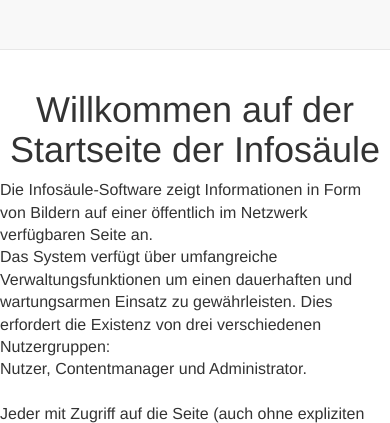
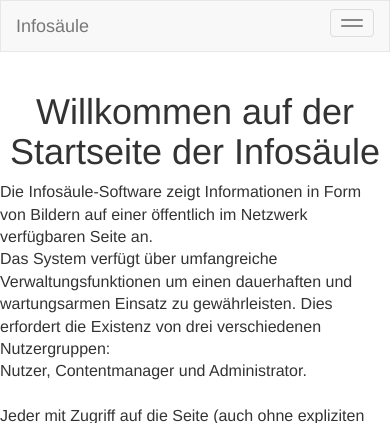
Before and after one commit to WI13-project/infosaeule, a PHP site: page / in a window 390 px wide; the page is wider, and only the part inside the window is pictured. Shown: the top 423 px of that part. Run offline with PHP 8.4, Linux system fonts and the light colour scheme; the visitor is signed in with stand-in values (Sample User, id 1).

Commit message:
Responsiven Header eingebaut. Fixes #32. Fixes #39.

```diff
--- a/css/nav.css
+++ b/css/nav.css
@@ -21,6 +21,8 @@ a.nav-item:hover{
 	font-weight: bold;
 	color: white;
 }
+/*
 body {
 	padding-top: 70px;
 }
+*/
--- a/header.php
+++ b/header.php
@@ -3,49 +3,65 @@
 <html xmlns="http://www.w3.org/1999/xhtml" xml:lang="de" lang="de">
  <head>
   <title>Infos&auml;ule</title>
+
   	<script language="JavaScript" type="text/javascript" src="js/header.js" ></script>
+
+  	<link href="css/nav.css" rel="stylesheet">
+
+  	<meta charset="utf-8">
+    <meta http-equiv="X-UA-Compatible" content="IE=edge">
+    <meta name="viewport" content="width=device-width, initial-scale=1">
+    <title>Infosäule</title>
+
+    <!-- Bootstrap -->
     <link href="css/bootstrap.min.css" rel="stylesheet">
-  	<link href="css/nav.css" rel="stylesheet">
+
+    <!-- Unterstützung für Media Queries und HTML5-Elemente in IE8 über HTML5 shim und Respond.js -->
+    <!-- ACHTUNG: Respond.js funktioniert nicht, wenn du die Seite über file:// aufrufst -->
+    <!--[if lt IE 9]>
+      <script src="https://oss.maxcdn.com/html5shiv/3.7.2/html5shiv.min.js"></script>
+      <script src="https://oss.maxcdn.com/respond/1.4.2/respond.min.js"></script>
+    <![endif]-->
  </head>
 <html>
 <body>
-<div class="container">
-		<nav class="navbar navbar-default navbar-fixed-top" role="navigation">
-			<div class="container">
-		    	<div id="navbar" class="navbar-collapse collapse">
+
+<nav class="navbar navbar-default fixed-top">
+	<div class="container-fluid">
+		<!-- Titel und Schalter werden für eine bessere mobile Ansicht zusammengefasst -->
+    <div class="navbar-header">
+      <button type="button" class="navbar-toggle collapsed" data-toggle="collapse" data-target="#bs-example-navbar-collapse-1">
+        <span class="sr-only">Navigation ein-/ausblenden</span>
+        <span class="icon-bar"></span>
+
+        <span class="icon-bar"></span>
+      </button>
+	<a class="navbar-brand" href=index.php>Infosäule</a>
+	</div>
+	 <!-- Alle Navigationslinks, Formulare und anderer Inhalt werden hier zusammengefasst und können dann ein- und ausgeblendet werden -->
+    <div class="collapse navbar-collapse" id="bs-example-navbar-collapse-1">
       <ul class="nav navbar-nav">
-		    			<li id="a_home">
-		    				<a href=index.php>Home</a>
-		    			</li>
-		    			<li>
-		    				<a href=view.php>Show</a>
-		    			</li>
-		    			<li id="a_upload">
-		    				<a href=upload.php>Bild hochladen</a>
-		    			</li>
+	        <li><a href=index.php>Home <span class="sr-only">(aktuell)</span></a></li>
+	        <li><a href=view.php>Show</a></li>
+	        <li><a href=upload.php>Bild hochladen</a></li>
 	        <?php
 			if($_SESSION['rolle'] == 'admin' || $_SESSION['rolle'] == 'cm') {
-							echo "<li id='a_inhalt'><a href=cms.php>Inhalte verwalten</a></li>";
+				echo "<li><a href=cms.php>Inhalte verwalten</a></li>";
 			}
 			if($_SESSION['rolle'] == 'admin') {
-							echo "<li id='a_nutzer'><a href=form.php>Nutzer verwalten</a></li>";
+				echo "<li><a href=form.php>Nutzer verwalten</a></li>";
 			}
 			?>
+      </ul>
+       <ul class="nav navbar-nav navbar-right">
+       		<li><p class="navbar-text"><?php echo "Sie sind eingeloggt als: ".$_SESSION['rolle']; ?></p></li>
+          	<li><a href=logout.php>Ausloggen</a></li>
 
        </ul>
-					<ul class="nav navbar-nav navbar-right">
-		    			<li>
-							<p class="navbar-text"><?php echo "Sie sind eingeloggt als: ".$_SESSION['rolle']; ?></p>
-		    			</li>
-		    			<li>
-		    				<a href=logout.php>Ausloggen</a>
-		    			</li>
+ 	 </div><!-- /.navbar-collapse -->
+  </div><!-- /.container-fluid -->
+</nav>
 
-		    		</ul>
-				</div>  <!--/.nav-collapse -->
-			</div><!--/.container-fluid -->
-		</nav>
-	</div>
 	 <!-- jQuery (necessary for Bootstrap's JavaScript plugins) -->
     <script src="js/jquery.min.js"></script>
     <!-- Include all compiled plugins (below), or include individual files as needed -->
```
Lines whose indentation alone changed are shown as unchanged.
